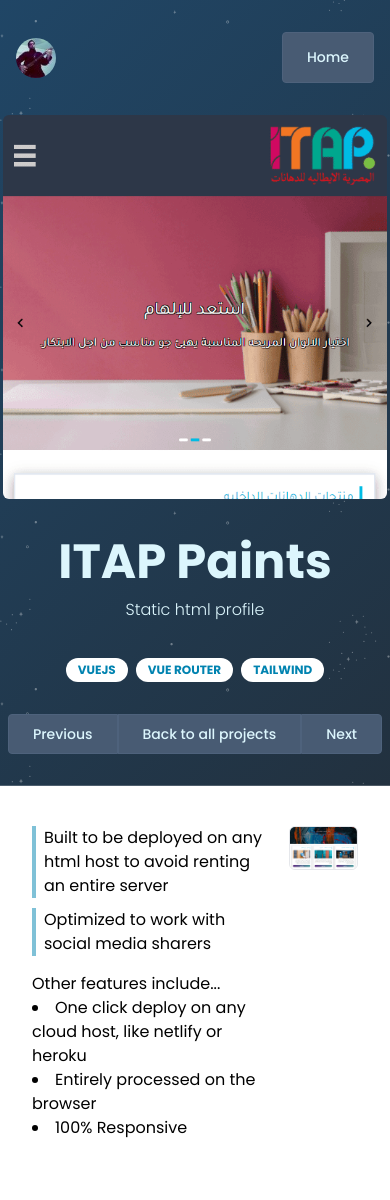
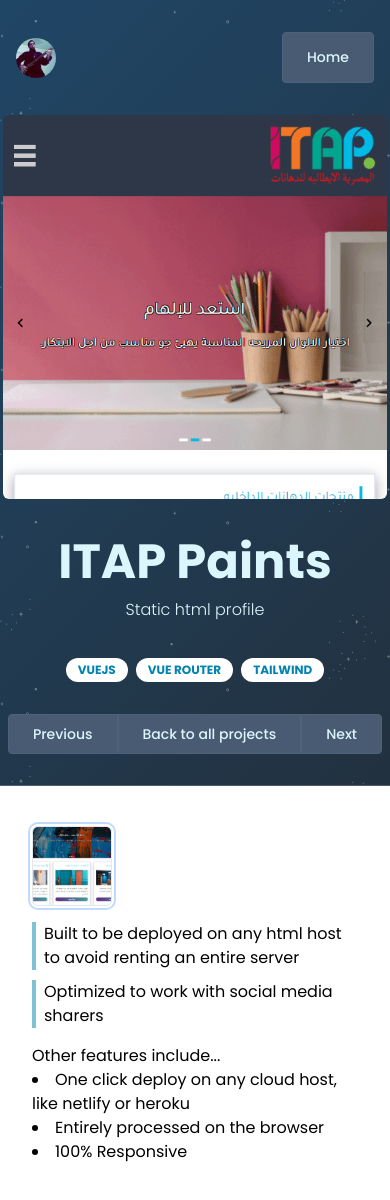
Before and after one commit to the-ashraf/portfolio, a Vue app: page /projects/itap in a window 390 px wide. Shown: the top 1200 px of the page. Built offline with nearby package versions, Linux system fonts and the light colour scheme.

Commit message:
Improvements to responsiveness of some styles

```diff
--- a/src/components/ImagesModal.vue
+++ b/src/components/ImagesModal.vue
@@ -27,7 +27,7 @@
 						leave-to="opacity-0 scale-95"
 					>
 						<DialogPanel
-							class="w-full max-w-[75vw] md:max-w-[50vw] transform overflow-hidden rounded-2xl bg-white p-6 text-left align-middle shadow-xl transition-all"
+							class="w-full max-w-[90vw] md:max-w-[75vw] xl:max-w-[50vw] transform overflow-hidden rounded-2xl bg-white p-6 text-left align-middle shadow-xl transition-all"
 						>
 							<div class="h-full">
 								<slot></slot>
--- a/src/components/ProjectTemplate.vue
+++ b/src/components/ProjectTemplate.vue
@@ -86,8 +86,8 @@
 	</SiteHeader>
 
 	<main class="max-w-6xl mx-auto pt-10 space-y-6 px-8 mb-10">
-		<div class="grid grid-cols-4 gap-4">
-			<div class="col-span-3 space-y-4">
+		<div class="grid md:grid-cols-4 gap-4">
+			<div class="order-2 md:order-1 md:col-span-3 space-y-4">
 				<ul class="list-inside space-y-2.5">
 					<li v-for="detail in project.details" :key="detail" class="pl-2 border-l-4 border-[#0083B0]/50 first-letter:uppercase">
 						{{ detail }}
@@ -105,13 +105,11 @@
 			</div>
 
 
-			<div class="relative">
-				<div class="w-full h-full space-y-4">
-					<img v-for="image in project.screenshots" :key="image"
-					     :alt="'Screenshot from ' + project.name" :src="image"
-					     class="block rounded-md border cursor-pointer"
-					     @click.prevent="handleClick($event)">
-				</div>
+			<div class="order-1 md:order-2 flex md:flex-col space-x-4 md:space-x-0 md:space-y-4">
+				<img v-for="image in project.screenshots" :key="image"
+				     :alt="'Screenshot from ' + project.name" :src="image"
+				     class="block w-20 h-20 md:w-full md:h-32 rounded-md border cursor-pointer object-cover object-top ring-2 ring-blue-200 hover:ring-blue-600 rounded-md ring-offset-2"
+				     @click.prevent="handleClick($event)">
 			</div>
 		</div>
 	</main>
```
